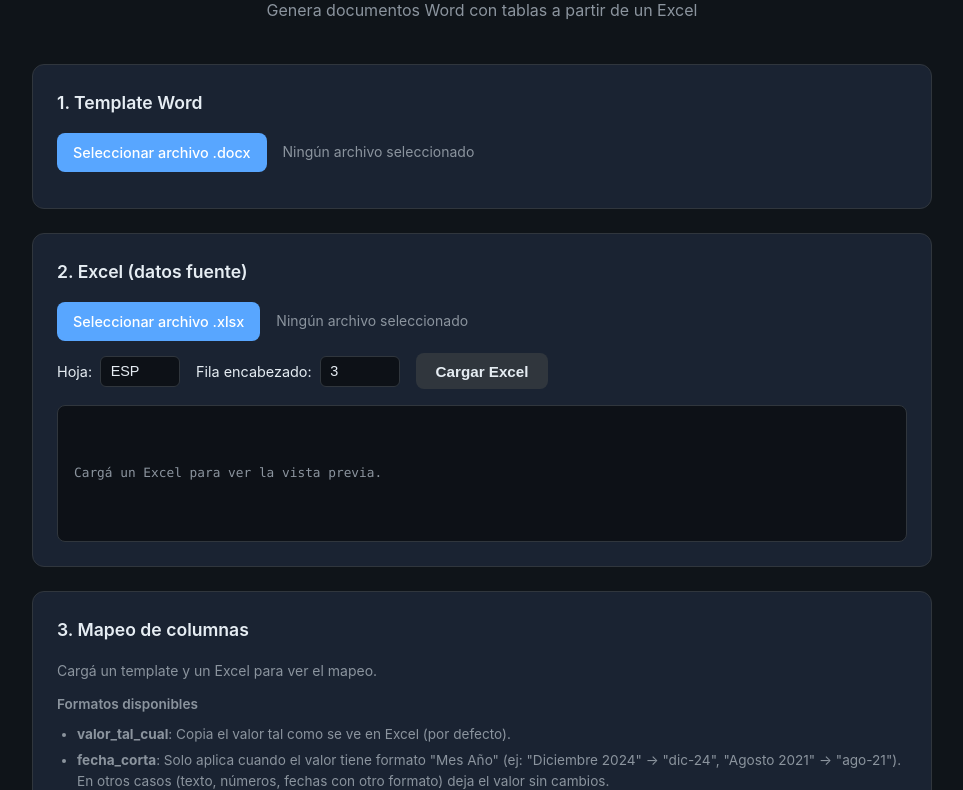
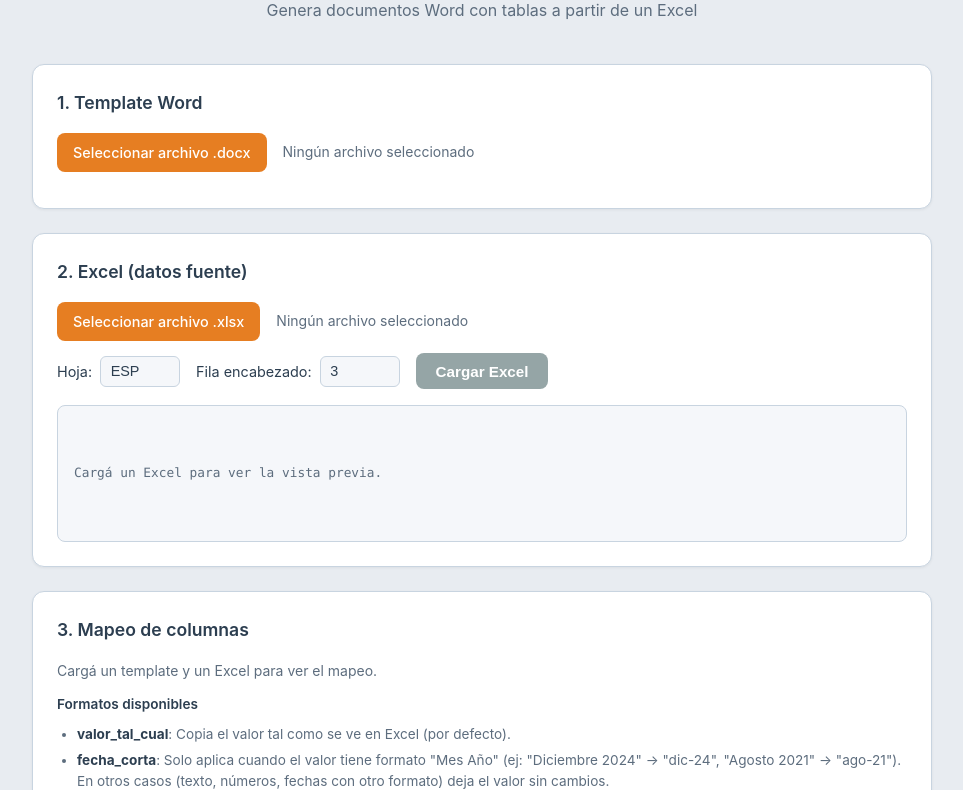
Before and after one commit to ricardoAguirreSanchez/ex_table_generator, a plain HTML site: page index.html in a window 1280 px wide. Shown: the part 93-883 px from the top of the page, without its empty margins (158-1121 px from the left). Drawn offline with nearby package versions, Linux system fonts and the light colour scheme.

Commit message:
mejoras en descripciones

```diff
--- a/css/styles.css
+++ b/css/styles.css
@@ -1,15 +1,15 @@
-/* Exp Table Generator - Web Styles */
+/* Exp Table Generator - Paleta para ingenieros/arquitectos */
 :root {
-  --bg: #0f1419;
-  --bg-card: #1a2332;
-  --text: #e6edf3;
-  --text-muted: #8b949e;
-  --accent: #58a6ff;
-  --accent-hover: #79b8ff;
-  --success: #3fb950;
-  --success-hover: #56d364;
-  --border: #30363d;
-  --input-bg: #0d1117;
+  --bg: #e8ecf1;
+  --bg-card: #ffffff;
+  --text: #2c3e50;
+  --text-muted: #5d6d7e;
+  --accent: #e67e22;
+  --accent-hover: #d35400;
+  --success: #27ae60;
+  --success-hover: #2ecc71;
+  --border: #c8d4e0;
+  --input-bg: #f5f7fa;
 }
 
 * {
@@ -41,7 +41,7 @@ header h1 {
   font-size: 2rem;
   font-weight: 700;
   margin-bottom: 0.5rem;
-  background: linear-gradient(135deg, #58a6ff 0%, #a371f7 100%);
+  background: linear-gradient(135deg, #e67e22 0%, #f39c12 100%);
   -webkit-background-clip: text;
   -webkit-text-fill-color: transparent;
   background-clip: text;
@@ -63,6 +63,7 @@ main {
   border: 1px solid var(--border);
   border-radius: 12px;
   padding: 1.5rem;
+  box-shadow: 0 1px 3px rgba(0, 0, 0, 0.06);
 }
 
 .card h2 {
@@ -88,7 +89,7 @@ main {
   display: inline-block;
   padding: 0.5rem 1rem;
   background: var(--accent);
-  color: #fff;
+  color: #ffffff;
   border-radius: 8px;
   cursor: pointer;
   font-size: 0.9rem;
@@ -165,9 +166,14 @@ main {
   color: var(--text-muted);
 }
 
+.format-legend strong {
+  color: var(--text);
+}
+
 .format-legend-title {
   font-weight: 600;
   margin-bottom: 0.35rem;
+  color: var(--text);
 }
 
 .format-legend ul {
@@ -270,18 +276,19 @@ main {
 }
 
 .btn-primary:disabled {
-  background: var(--border);
+  background: #95a5a6;
   cursor: not-allowed;
-  opacity: 0.6;
+  opacity: 0.7;
 }
 
 .btn-secondary {
-  background: var(--border);
-  color: var(--text);
+  background: #95a5a6;
+  color: #fff;
 }
 
 .btn-secondary:hover {
-  background: #444c56;
+  background: #a0aec0;
+  color: #fff;
 }
 
 footer {
@@ -300,7 +307,7 @@ footer {
 }
 
 .status.error {
-  color: #f85149;
+  color: #c0392b;
 }
 
 /* Responsive */
```
